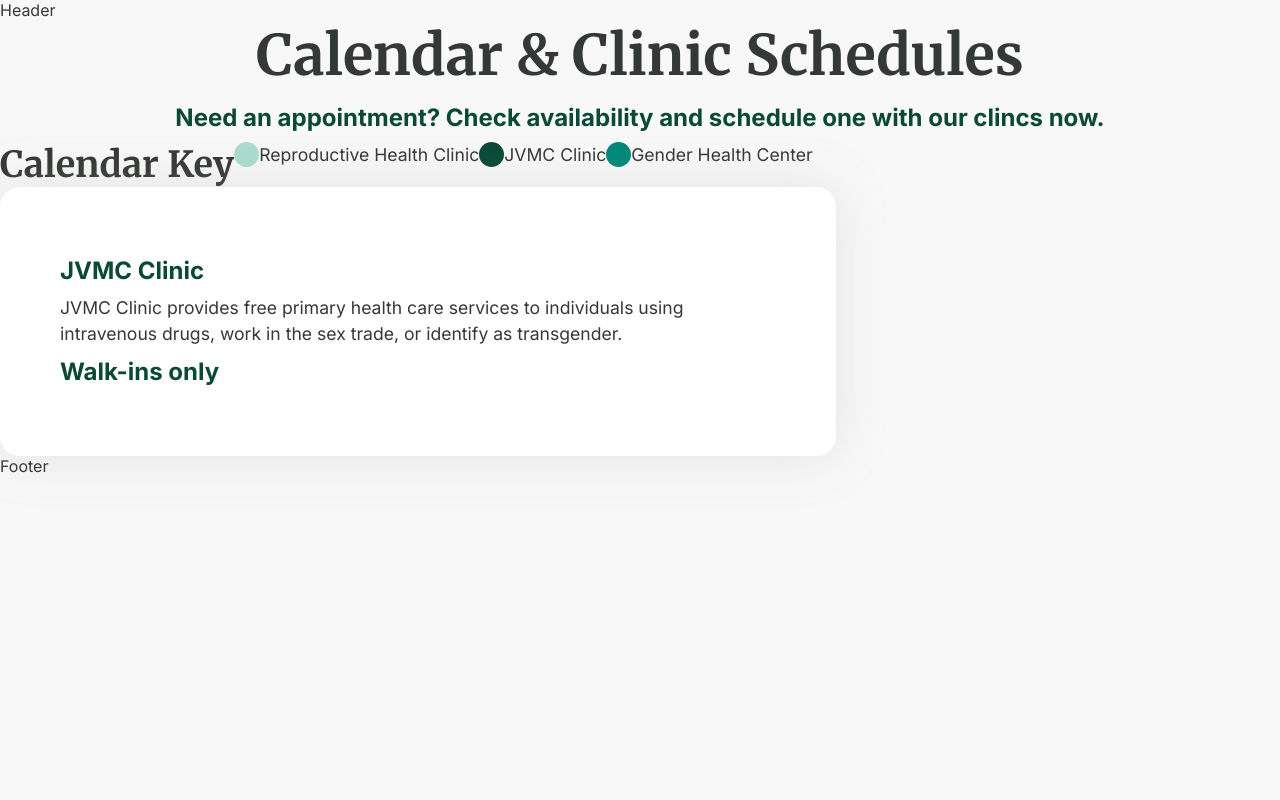
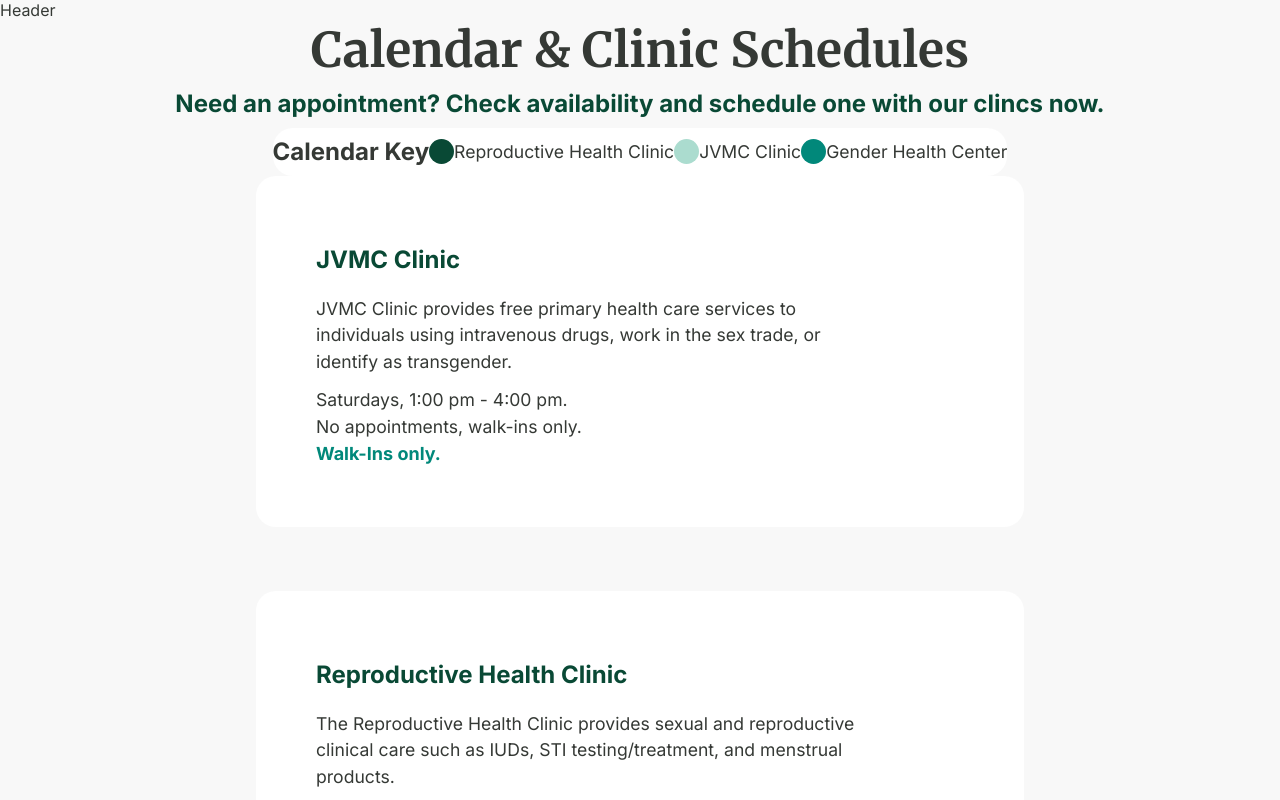
Before and after one commit to include-davis/jvmc, a Next.js app: page /clinic-schedule in a window 1280 px wide. Shown: the top 800 px of the page. Built offline with nearby package versions, Linux system fonts and the light colour scheme.

Commit message:
Fixed info cards

```diff
--- a/app/(pages)/_data/clinic-schedule.json
+++ b/app/(pages)/_data/clinic-schedule.json
@@ -1,3 +1,43 @@
 {
+    "info": {
+        "jvmc": {
+            "title": "JVMC Clinic",
+            "paragraph": "JVMC Clinic provides free primary health care services to individuals using intravenous drugs, work in the sex trade, or identify as transgender.",
+            "time": "Saturdays, 1:00 pm - 4:00 pm.",
+            "message": "No appointments, walk-ins only.",
+            "appt": "Walk-Ins only."
+
+        },
+        "rhc": {
+            "title": "Reproductive Health Clinic",
+            "paragraph": "The Reproductive Health Clinic provides sexual and reproductive clinical care such as IUDs, STI testing/treatment, and menstrual products.",
+            "time": "Last Saturday of every month, 1:00 pm - 4:00 pm.",
+            "message": "Call or text to schedule an appointment.",
+            "appt": "Call (916)-538-9538"
+        },
+        "ghc": {
+            "title": "Gender Health Center",
+            "paragraph": "GHC offers free or low-cost health, legal, and support services for trans and gender-expansive communities.",
+            "time": "1st and 3rd Friday of each month, 6:00pm - 9:00pm.",
+            "message": "Appointments are made on the GHC website.",
+            "appt": "button"
+        }
+    },
+
+    "key":{
+        "rhc": {
+            "title": "Reproductive Health Clinic",
+            "color": "--emerald"
+        },
+        "jvmc": {
+            "title": "JVMC Clinic",
+            "color": "--mint"
+
+        },
+        "ghc": {
+            "title": "Gender Health Center",
+            "color": "--teal"
+        }
+    }
 
 }
--- a/app/(pages)/clinic-schedule/page.jsx
+++ b/app/(pages)/clinic-schedule/page.jsx
@@ -1,42 +1,58 @@
+"use client";
 import styles from './page.module.scss';
+import data from '../_data/clinic-schedule.json';
 
 export default function ClinicSchedule() {
+
   return (
     <main>
       <div className={styles.page}>
         <div className={styles.header}>
-            <h1>Calendar & Clinic Schedules</h1>
-            <h3>Need an appointment? Check availability and schedule one with our clincs now.</h3>
+          <h2>Calendar & Clinic Schedules</h2>
+          <h4>Need an appointment? Check availability and schedule one with our clincs now.</h4>
         </div>
+
         <div className={styles.gcal}>
           <div>
 
           </div>
           <div className={styles.key}>
-              <h3>Calendar Key</h3>
-              <div className={styles.cir1}></div>
+            <h4>Calendar Key</h4>
+            {Object.entries(data.key).map(([key, clinic]) => (
+              <div key={key} className={styles.keyElem}>
+                <div className={styles.circ} style={{backgroundColor: `var(${clinic.color})`}}></div>
+                <p>{clinic.title}</p>
+              </div>
+            ))}
+            {/* <div className={styles.cir1}></div>
             <p>Reproductive Health Clinic</p>
             <div className={styles.cir2}></div>
             <p>JVMC Clinic</p>
             <div className={styles.cir3}></div>
-              <p>Gender Health Center</p>
+            <p>Gender Health Center</p> */}
           </div>
         </div>
+
         <div className={styles.infocards}>
-            <div className={styles.jvmc}>
-              <h4>JVMC Clinic</h4>
-              <p>JVMC Clinic provides free primary health care services to individuals using intravenous drugs, work in the sex trade, or identify as transgender.</p>
-
-              <h4>Walk-ins only</h4>
+          {Object.entries(data.info).map(([key, clinic]) => (
+            <div key={key} className={styles.card}>
+              <div className={styles.info}>
+                <h4>{clinic.title}</h4>
+                <p>{clinic.paragraph}</p>
+                <div className={styles.tm}>
+                  {/* <img src={'../public/mdi_calendar.png'}></img> */}
+                  <p>{clinic.time}</p>
+                  {/* <img></img> */}
+                  <p>{clinic.message}</p>
                 </div>
-            {/* <div className={styles.rhc}>
-              <h4>Reproductive Health Clinic</h4>
-              <p>The Reproductive Health Clinic provides sexual and reproductive clinical care such as IUDs, STI testing/treatment, and menstrual products.</p>
               </div>
-            <div className={styles.ghc}>
-              <h4>Gender Health Center</h4>
-              <p>GHC offers free or low-cost health, legal, and support services for trans and gender-expansive communities.</p>
-            </div> */}
+              {clinic.appt === "button" ? (
+                <button className={styles.btn}>Visit GHC Website</button>
+              ) : (
+                <p className={styles.appt}>{clinic.appt}</p>
+              )}
+            </div>
+          ))}
         </div>
       </div>
     </main>
--- a/app/(pages)/clinic-schedule/page.module.scss
+++ b/app/(pages)/clinic-schedule/page.module.scss
@@ -1,88 +1,74 @@
-@use "@/app/(pages)/_globals/mixins.scss";
-
 .page {
-    background-color:#F8F8F8;
     display: flex;
     flex-direction: column;
-    align-content: center;
+    align-items: center;
 }
 
 .header {
-    display: inline-flex;
+    display: flex;
     flex-direction: column;
     align-items: center;
-    gap: 4px;
 }
 
-.header h1{
-    color: #353935;
-    text-align: center;
-    font-family: Merriweather;
-    font-size: 56px;
-    font-style: normal;
-    font-weight: 700;
-    line-height: normal;
+.key {
+    display: flex;
+    flex-direction: row;
+    //align-items: auto;
+    border-radius: 20px;
+    background-color: var(--white);
+    //width: 72%;
+    align-items: center;
 }
 
-.header h3{
-    color: #094935;
-    text-align: center;
-    font-family: Inter;
-    font-size: 24px;
-    font-style: normal;
-    font-weight: 700;
-    line-height: 200%;
+.key h4{
+    color: var(--dark-grey);
+}
+
+.keyElem{
+    display: flex;
+    flex-direction: row;
+}
+
+.circ{
+    width: 25px;
+    height: 25px;
+    border-radius: 50%;
 }
 
 .infocards{
     display: flex;
     flex-direction: column;
-    align-items: flex-start;
+    align-items: center;
     gap: 64px;
-    width: 836px;
 }
 
-.infocards div {
+.card {
     display: flex;
-    width: 100%;
-    height: auto;
     flex-direction: column;
+    width: 60%;
+    background-color: var(--white);
+    box-shadow: --drop-shadow;
+    border-radius: 20px;
     padding: 60px;
-    align-items: flex-start;
-    background-color: #FFF;
-    border-radius: 20px;
-    align-self: stretch;
-    box-shadow: 0px 0px 50px 0px rgba(173, 173, 173, 0.25);
 }
 
-.infocards div h4 {
-    color: #094935;
+.info {
+    display: flex;
+    flex-direction: column;
+    width: 85%;
+    gap: 12px;
 }
 
-.key{
+.tm {
     display: flex;
-    flex-direction: row;
-    flex-shrink: 0;
-
+    flex-direction: column;
 }
 
-.cir1{
-    background-color: #ABDCCF;
-    border-radius: 50%;
-    width: 25px;
-    height: 25px;
+.appt{
+    color: var(--teal);
+    font-family:  var(--font2);
+    font-size: 18px;
+    font-style: normal;
+    font-weight: 700;
+    line-height: 150%;
 }
-
-.cir2{
-    background-color: #094935;
-    border-radius: 50%;
-    width: 25px;
-    height: 25px;
-}
-
-.cir3{
-    background-color: #01887A;
-    border-radius: 50%;
-    width: 25px;
-    height: 25px;
-}
```
Also changed, not shown: public/Vector.png (added), public/mdi_calendar.png (added). Lines whose indentation alone changed are shown as unchanged.
